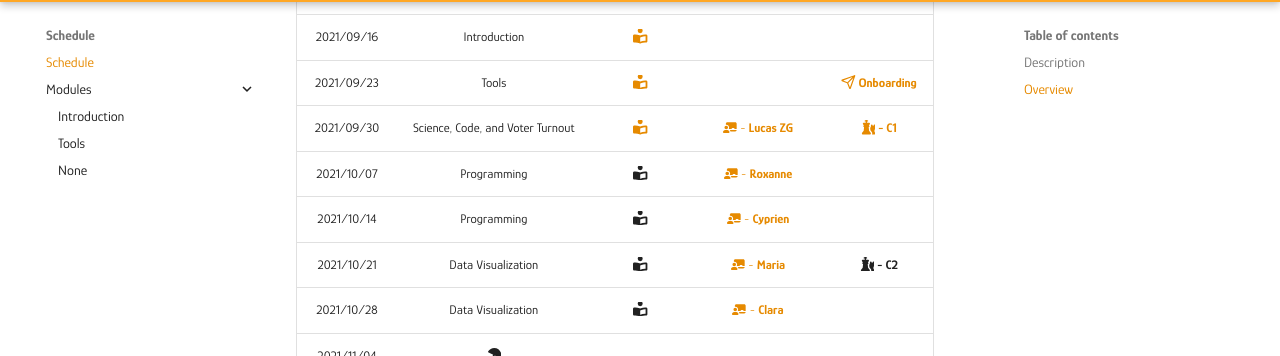
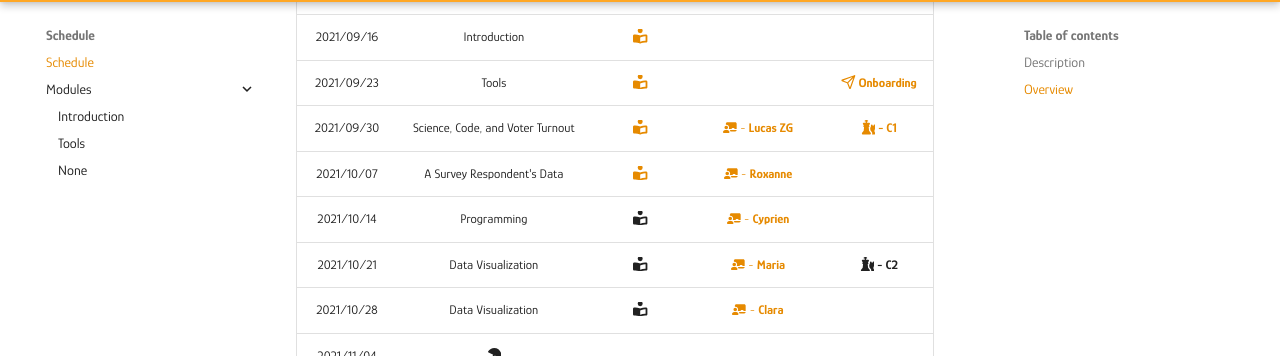
Before and after one commit to mickaeltemporao/itds, an MkDocs documentation site: the page built from docs/schedule.md, in a window 1280 px wide and 900 px high, scrolled down 550 px. Shown: the part 94-450 px from the top of the window. Built offline with MkDocs 1.6.1 and Material for MkDocs 9.7.7, drawn with Linux system fonts in a browser that asks for light colours.

Commit message:
update link in schedule

```diff
--- a/docs/schedule.md
+++ b/docs/schedule.md
@@ -10,12 +10,12 @@
 
 ## Overview
 
-| Date       | Module                           | Class                                                      | Demo                                                                                 | Deadline                                                                                                                                   |
-| :-:        | :-:                              | :-:                                                        | :-:                                                                                  | :-:                                                                                                                                        |
-| 2021/09/16 | Introduction                     | [:fontawesome-solid-book-reader:](modules/introduction.md) |                                                                                      |                                                                                                                                            |
-| 2021/09/23 | Tools                            | [:fontawesome-solid-book-reader:](modules/tools.md)        |                                                                                      | [**:fontawesome-regular-paper-plane: Onboarding**](resources/onboarding.md)                                                                |
-| 2021/09/30 | Science, Code, and Voter Turnout | [:fontawesome-solid-book-reader:](modules/programming.md)  | [:fontawesome-solid-chalkboard-teacher: - **Lucas ZG**](activities/participation.md) | [**:fontawesome-solid-chess: - C1**](https://colab.research.google.com/github/mickaeltemporao/itds/blob/main/materials/assignment-1.ipynb) |
-| 2021/10/07 | Programming                      | :fontawesome-solid-book-reader:                            | [:fontawesome-solid-chalkboard-teacher: - **Roxanne**](activities/participation.md)  |                                                                                                                                            |
+| Date       | Module                           | Class                                                       | Demo                                                                                 | Deadline                                                                                                                                   |
+| :-:        | :-:                              | :-:                                                         | :-:                                                                                  | :-:                                                                                                                                        |
+| 2021/09/16 | Introduction                     | [:fontawesome-solid-book-reader:](modules/introduction.md)  |                                                                                      |                                                                                                                                            |
+| 2021/09/23 | Tools                            | [:fontawesome-solid-book-reader:](modules/tools.md)         |                                                                                      | [**:fontawesome-regular-paper-plane: Onboarding**](resources/onboarding.md)                                                                |
+| 2021/09/30 | Science, Code, and Voter Turnout | [:fontawesome-solid-book-reader:](modules/programming-1.md) | [:fontawesome-solid-chalkboard-teacher: - **Lucas ZG**](activities/participation.md) | [**:fontawesome-solid-chess: - C1**](https://colab.research.google.com/github/mickaeltemporao/itds/blob/main/materials/assignment-1.ipynb) |
+| 2021/10/07 | A Survey Respondent's Data       | [:fontawesome-solid-book-reader:](modules/programming-2.md) | [:fontawesome-solid-chalkboard-teacher: - **Roxanne**](activities/participation.md)  |                                                                                                                                            |
 | 2021/10/14 | Programming                        | :fontawesome-solid-book-reader:                            | [:fontawesome-solid-chalkboard-teacher: - **Cyprien**](activities/participation.md)        ||
 | 2021/10/21 | Data Visualization                 | :fontawesome-solid-book-reader:                            | [:fontawesome-solid-chalkboard-teacher: - **Maria**](activities/participation.md)          | **:fontawesome-solid-chess: - C2**                                          |
 | 2021/10/28 | Data Visualization                 | :fontawesome-solid-book-reader:                            | [:fontawesome-solid-chalkboard-teacher: - **Clara**](activities/participation.md)          |                                                                             |
```
